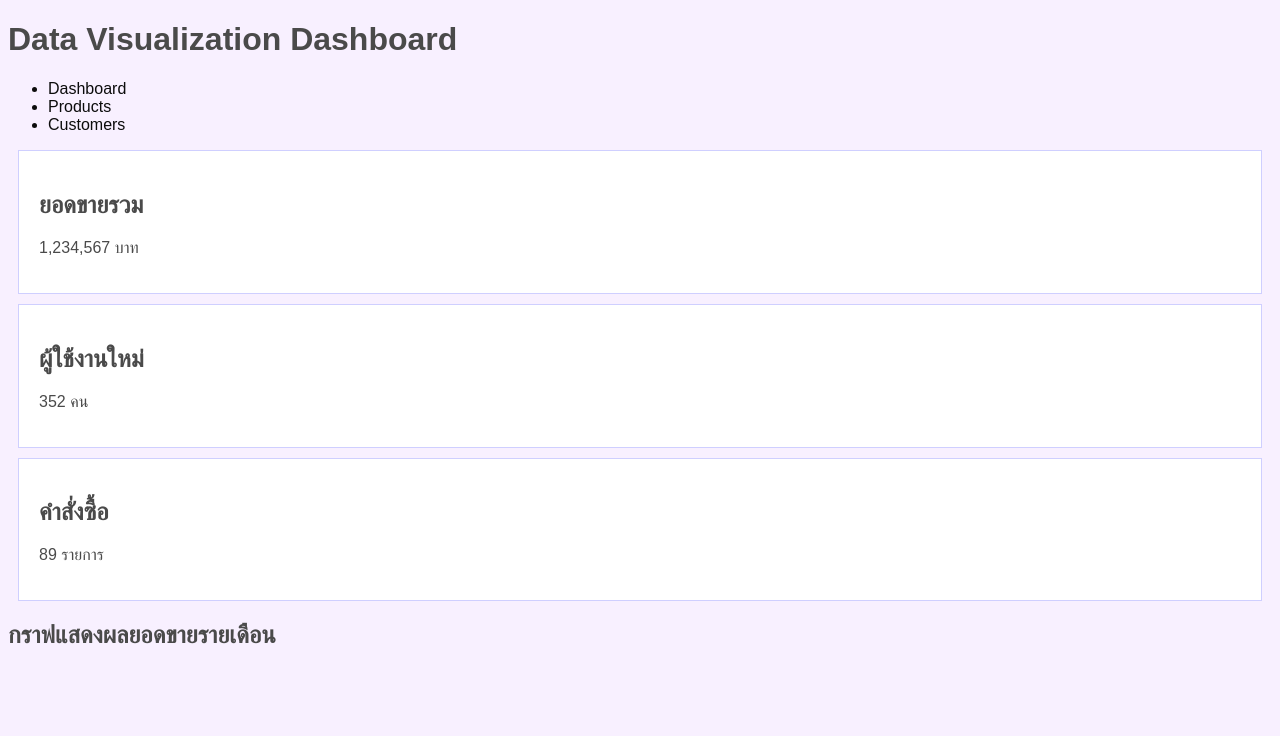
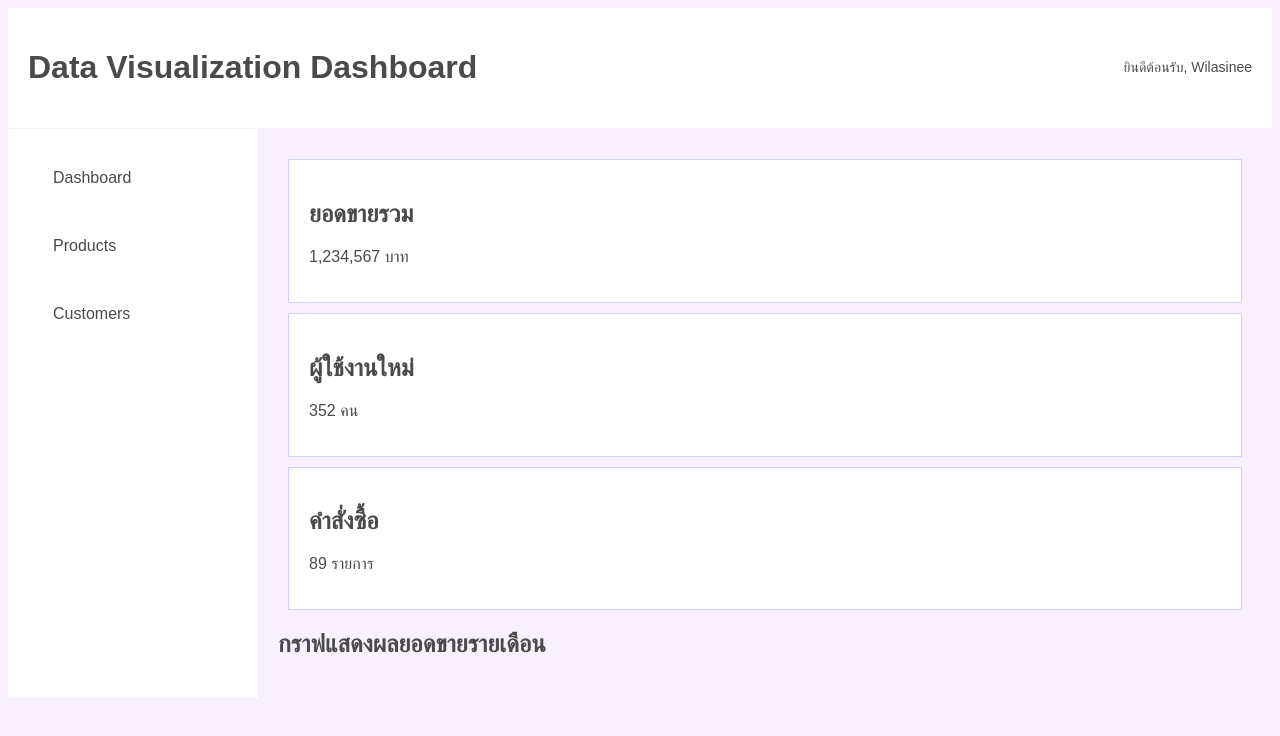
Before and after one commit to willasinee/data-visualization-dashboard, a plain HTML site: page index.html in a window 1280 px wide. Drawn offline with Linux system fonts and the light colour scheme.

Commit message:
งานสวยขึ้น

```diff
--- a/index.html
+++ b/index.html
@@ -1,25 +1,27 @@
 <!DOCTYPE html>
 <html lang="en">
-  <header>
+  <header class="page-header">
     <h1>Data Visualization Dashboard</h1>
+    <div class="user-profile">
+      <span>ยินดีต้อนรับ, Wilasinee</span>
+    </div>
     <link rel="preconnect" href="https://fonts.googleapis.com" />
     <link rel="preconnect" href="https://fonts.gstatic.com" crossorigin />
-    <link
-      href="https://fonts.googleapis.com/css2?family=Noto+Sans+Thai+Looped:wght@100..900&display=swap"
-      rel="stylesheet"/>
-    <link rel="stylesheet" href="style.css" />
+    <link href="https://fonts.googleapis.com/css2?family=Noto+Sans+Thai+Looped:wght@100..900&display=swap">
+    <link rel="stylesheet" href="style.css">
   </header>
   <body>
-    <aside>
+    <div class="Dashboard-container">
+      <aside class="sidebar">
         <nav>
           <ul>
-          <li><a href="#">Dashboard</a></li>
-          <li><a href="#">Products</a></li>
-          <li><a href="#">Customers</a></li>
+            <li><a href="https://youtu.be/OTUVEahUMbg?si=v-tuehgjaf68BWQT">Dashboard</a></li>
+            <li><a href="https://youtu.be/f_gN2-_UZIs?si=w-GqTzSnqA4e-cZy">Products</a></li>
+            <li><a href="https://youtu.be/hCE9lt-PePY?si=ZaILsRBRo0Qz5e43">Customers</a></li>
           </ul>
         </nav>
       </aside>
-    <main>
+      <main class="main-content">
         <div class="card">
           <h2>ยอดขายรวม</h2>
           <p>1,234,567 บาท</p>
@@ -37,5 +39,6 @@
           <p></p>
         </div>
       </main>
+    </div>
   </body>
 </html>
--- a/style.css
+++ b/style.css
@@ -18,19 +18,72 @@ body {
 .page-header {
   background-color: #ffffff;
   padding: 20px;
+  border-bottom: 1px solid var(--background-color);
+  display: flex;
+  justify-content: space-between ;
+  align-items: center;
 }
+.user-profile{
+  font-size: 14px;
+  color: var(-- --secondary-color);
+}
+
 #page-title {
   color: var(--primary-color); /* สีน้ําเงินเข้ม */
   font-size: 24px;
 }
+
 .card {
   background-color: var(--surface-color);
   padding: 20px;
   border: 1px solid var(--border-color);
   margin: 10px;
 }
+
 UL,li,a {
     text-decoration: none;
     color: rgb(12, 12, 12);
     -moz-text-decoration-line: none;
 }
+
+.sidebar ul{
+  list-style-type: none;
+  padding: 0;
+  margin: 0;
+  display: flex;
+  flex-direction: column;
+  gap: 10px;
+}
+
+.sidebar li a{
+  display: block;
+  padding: 10px 15px;
+  text-decoration: none;
+  color: var(--text-color);
+  border-radius: 6px;
+  transition: background-color 0.2s ease;
+}
+
+aside li{
+  padding: 10px;
+}
+
+.Dashboard-container{
+    display: flex;
+    flex-direction: row;
+}
+
+.sidebar{
+    width: 250px;
+    padding: 20px;
+    background-color: var(--surface-color);
+}
+
+.main-content{
+    flex-grow: 1;
+    padding: 20px;
+}
+
+.sidebar li a:hover{
+  background-color: rgb(193, 65, 212);
+}
```
Lines whose indentation alone changed are shown as unchanged.
